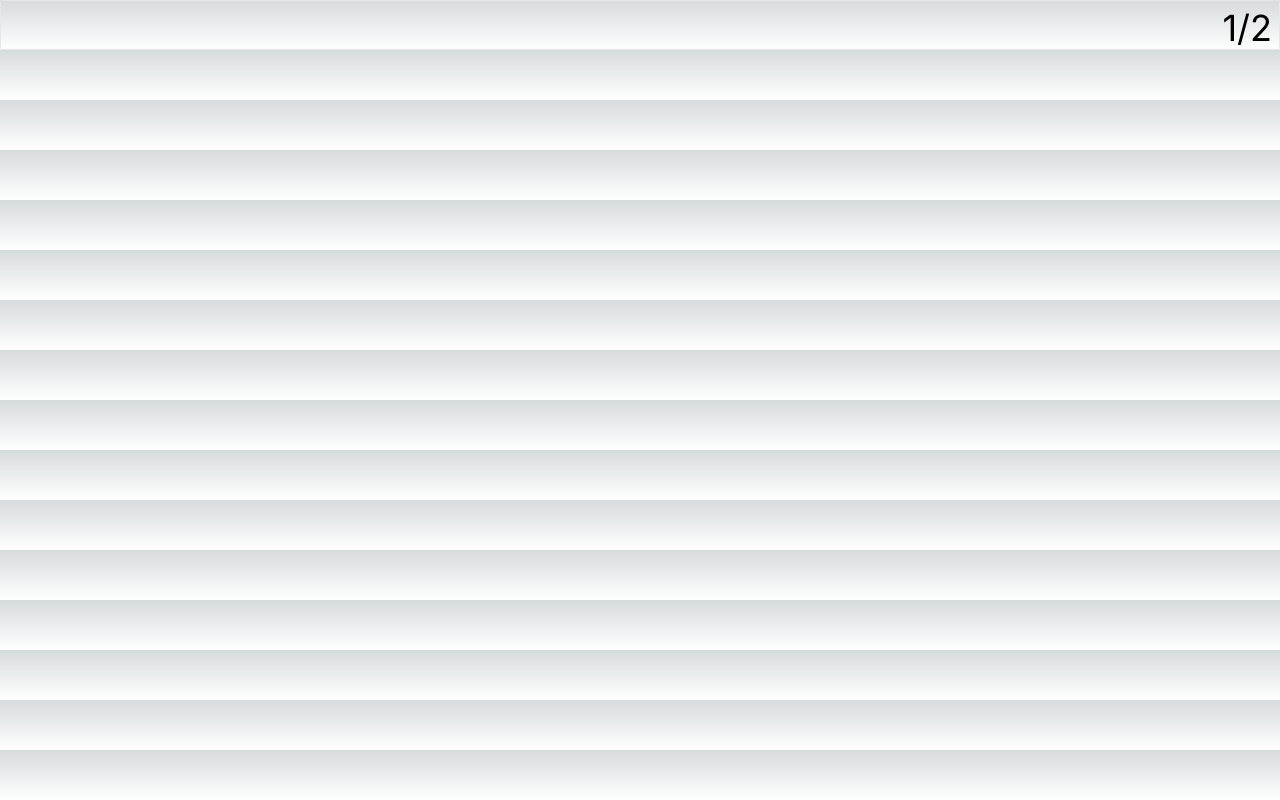
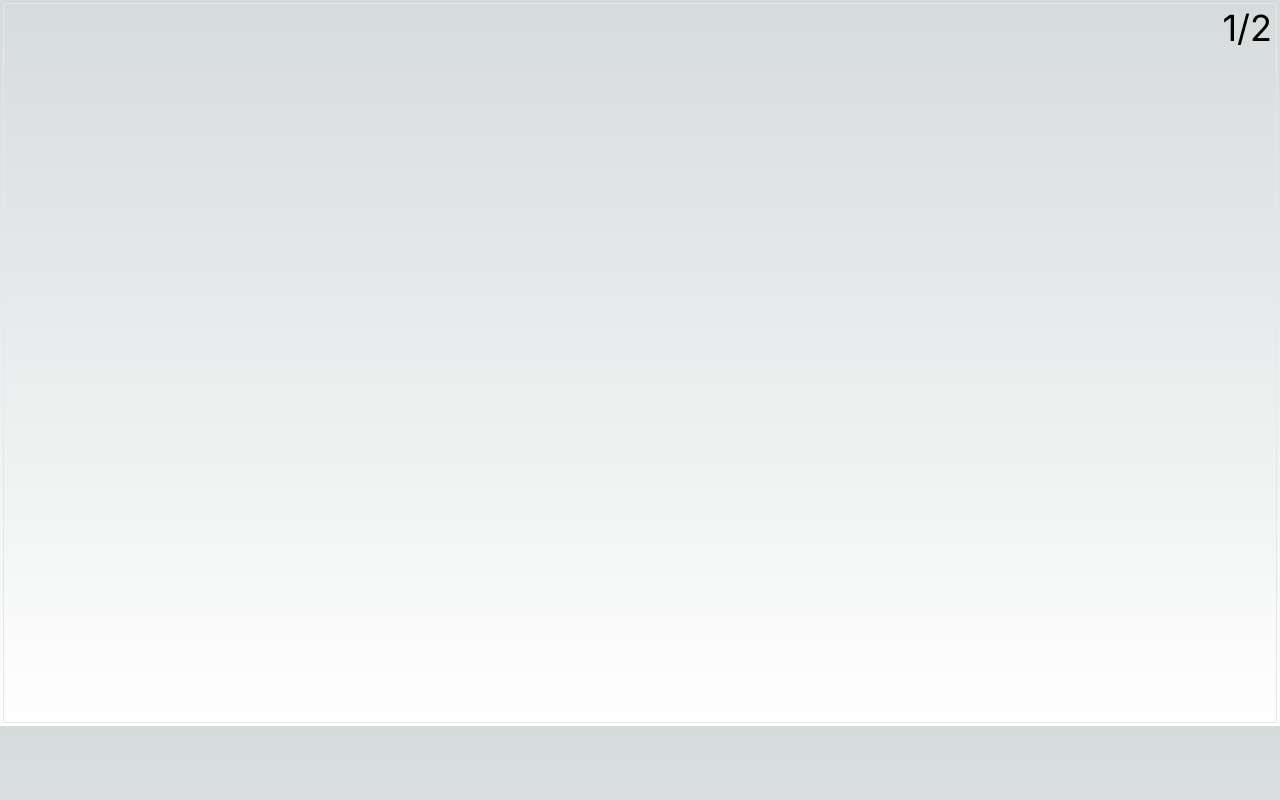
Before and after one commit to code0monkey1/resume-builder-next, a Next.js app: page /form in a window 1280 px wide. Built offline with nearby package versions, Linux system fonts and the light colour scheme.

Commit message:
1 Sept 2023, 10:55

```diff
--- a/app/form/page.tsx
+++ b/app/form/page.tsx
@@ -16,7 +16,10 @@ const Form = () => {
 
   return (
     <>
-      <form className="max-[25]: border rounded-sm p-6">
+      <form
+        style={{ height: '90vh', margin: '0.2rem' }}
+        className="border rounded-sm p-6"
+      >
         <div style={{ position: 'absolute', top: '0.5rem', right: '0.5rem' }}>
           {' '}
           <h1 className="text-4xl">
```
